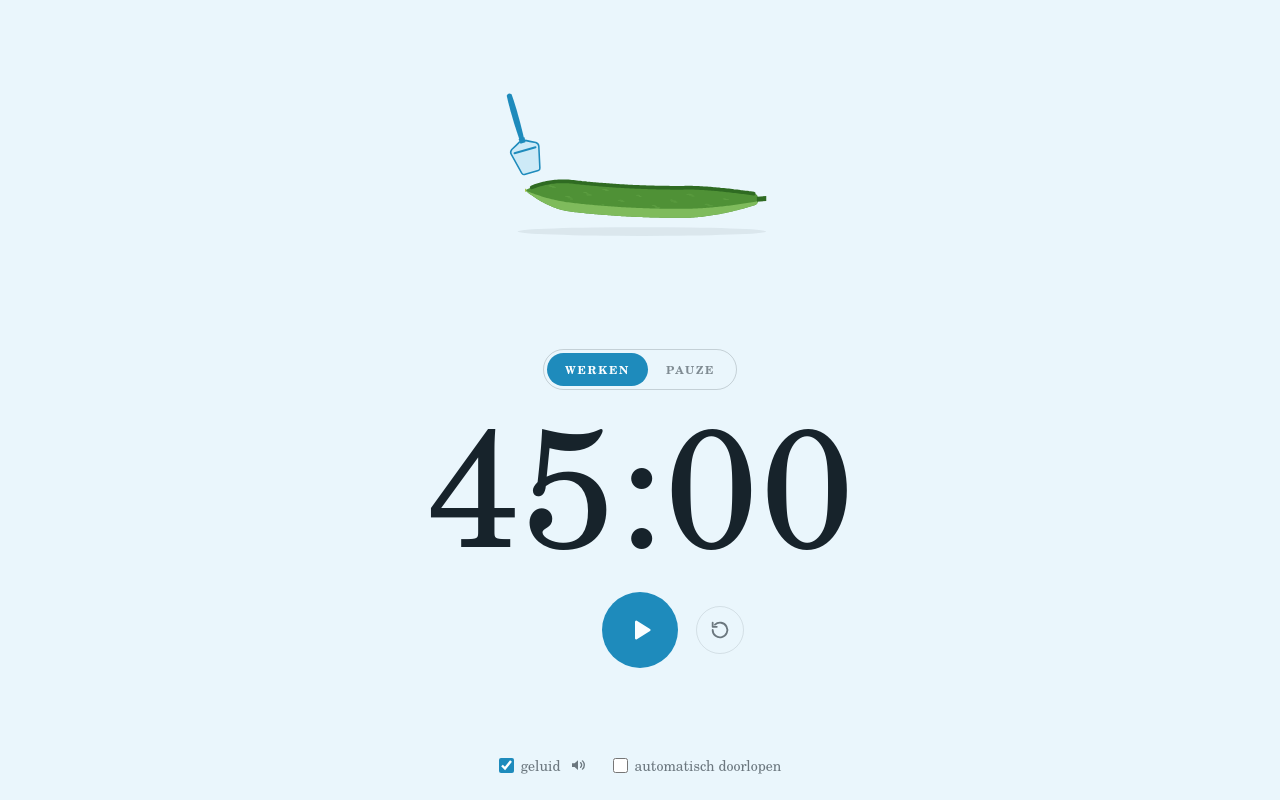
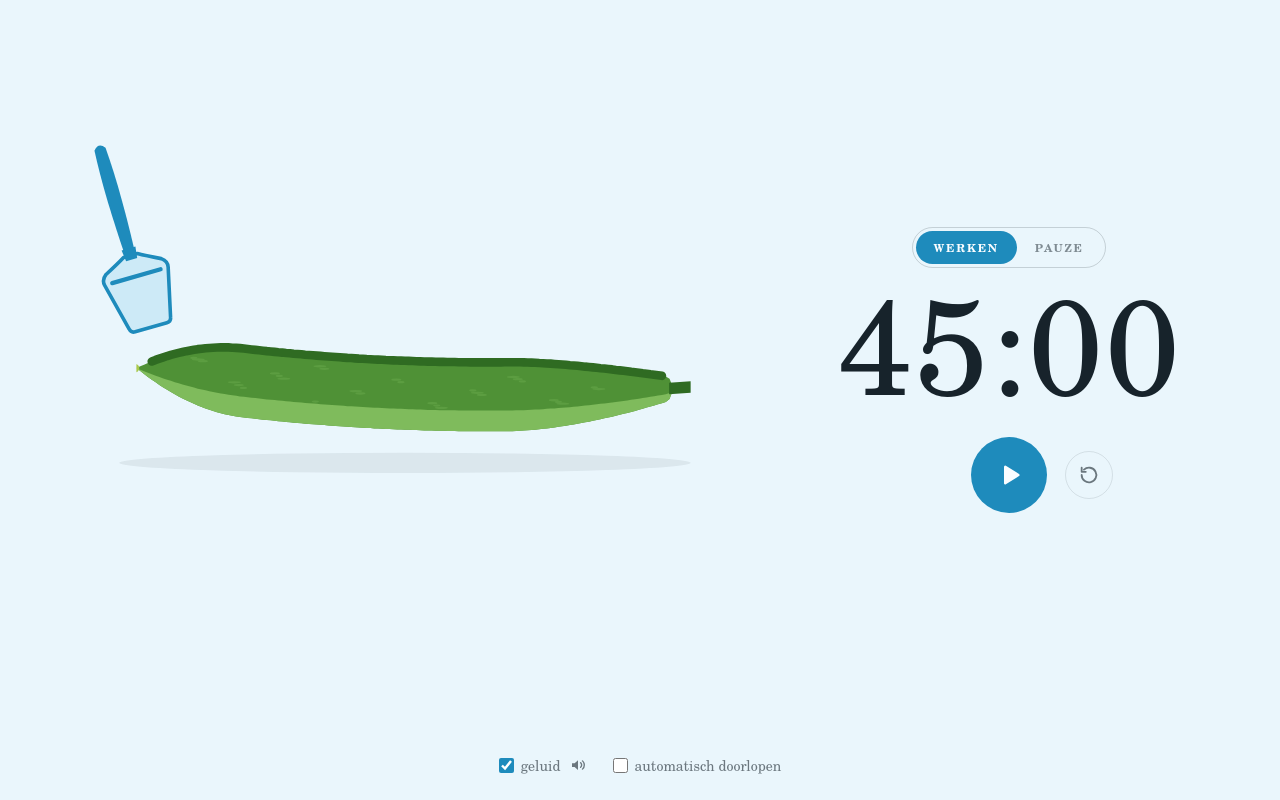
Before and after one commit to luukbuit/komkommer, a plain HTML site: page index.html in a window 1280 px wide. Drawn offline with Linux system fonts and the light colour scheme.

Commit message:
Laptop: komkommer groot links, klok rechts
Co-Authored-By: Claude Opus 5.5 <noreply@anthropic.com>
Claude-Session: https://claude.ai/code/session_01JWarEmyLBRf5mdr8x7Uew9

```diff
--- a/index.html
+++ b/index.html
@@ -207,6 +207,25 @@
 
   @media (max-width: 760px) {
     .illustration svg { width: min(340px, 92%); }
+  }
+
+  /* Liggend laptopscherm: komkommer groot links, klok rechts. */
+  @media (min-width: 1000px) and (min-aspect-ratio: 5/4) {
+    main {
+      display: grid;
+      grid-template-columns: minmax(0, 1.6fr) minmax(0, 1fr);
+      grid-template-rows: 1fr auto auto auto 1fr;
+      column-gap: 48px;
+      justify-items: center;
+      width: min(1800px, 100%);
+      margin: 0 auto;
+      padding: 24px 56px;
+    }
+    .illustration { grid-row: 1 / -1; margin: 0; width: 100%; }
+    .illustration svg { width: min(100%, calc((100vh - 120px) * 480 / 340)); }
+    .wissel { grid-row: 2; }
+    .time { grid-row: 3; font-size: clamp(96px, 10.5vw, 200px); }
+    .bediening { grid-row: 4; }
   }
 
   @media (prefers-reduced-motion: reduce) {
```
